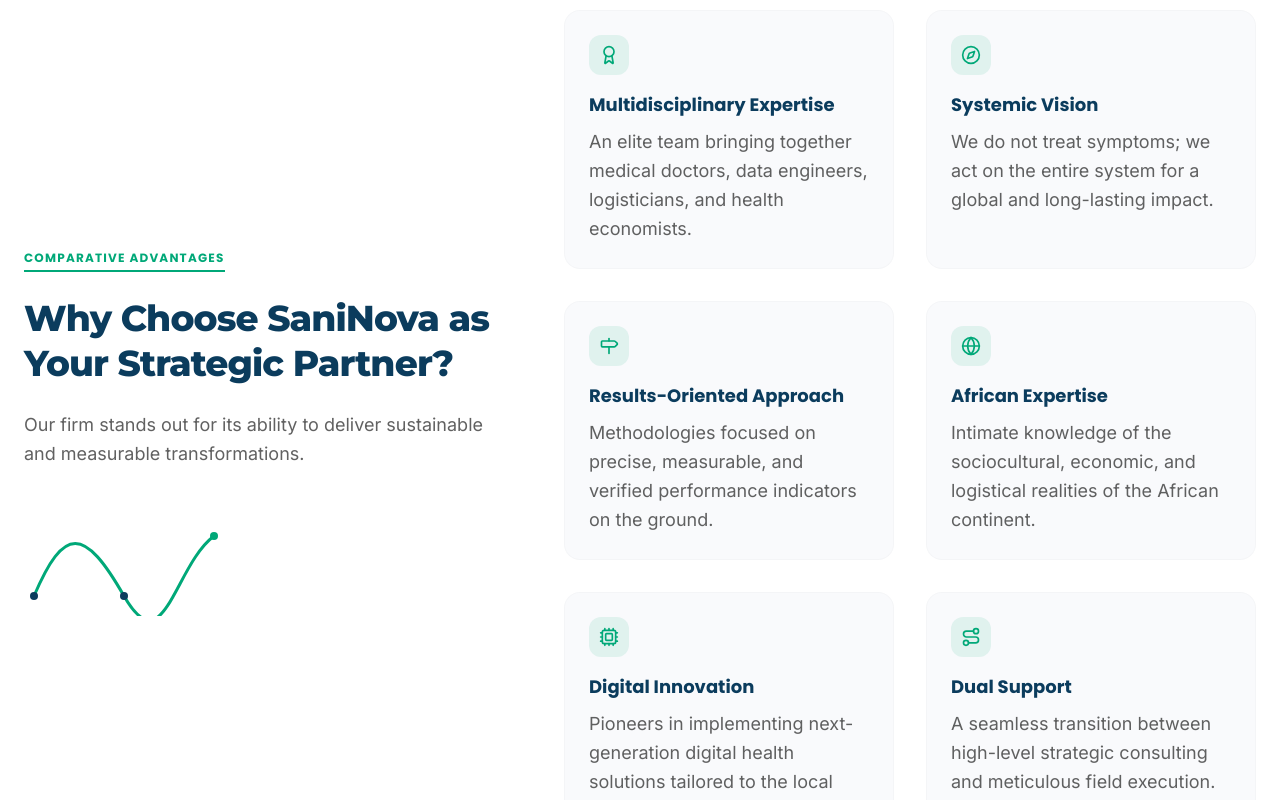
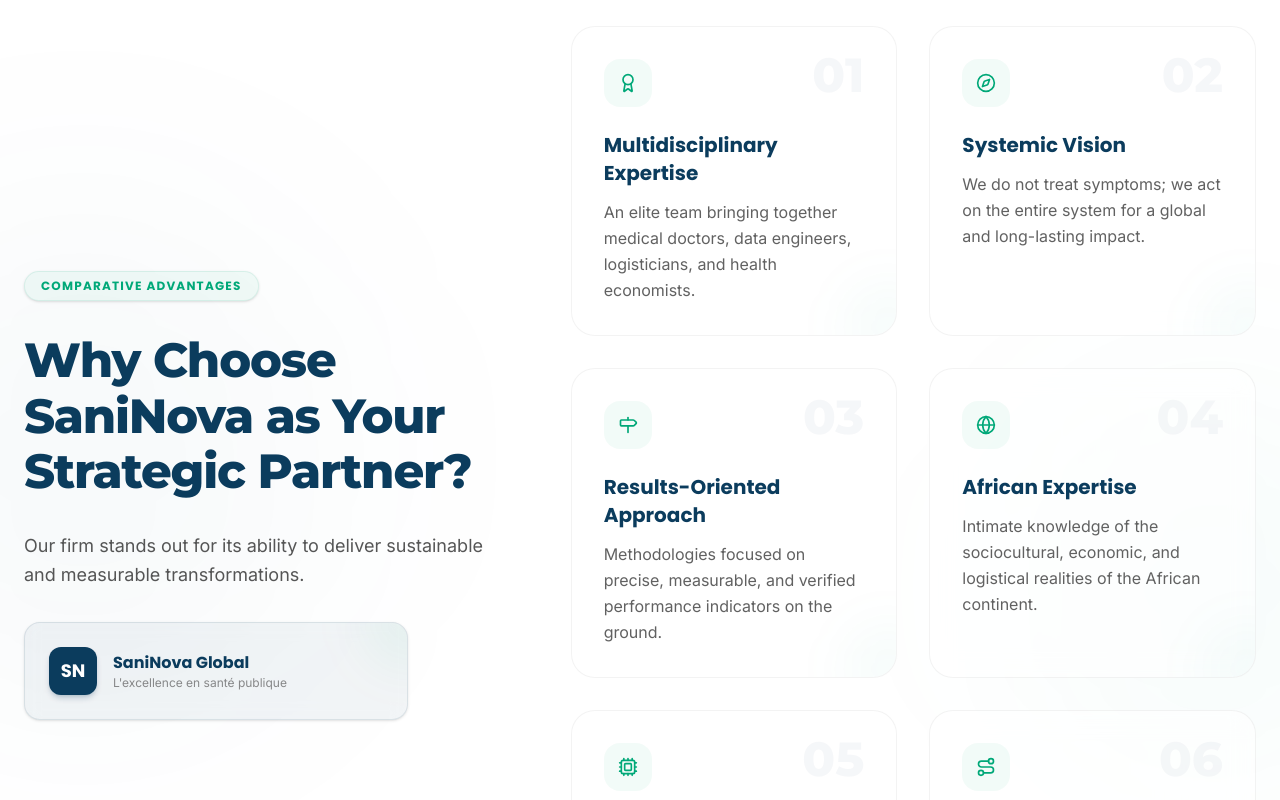
Before and after one commit to ITAINNOVATE/Saninova, a Next.js app: page / in a window 1280 px wide. Shown: the part 6680-7480 px from the top of the page. Built offline with nearby package versions, Linux system fonts and the light colour scheme; no server answers.

Commit message:
design: refonte complete et ultra-premium de la section Pourquoi nous choisir

```diff
--- a/src/components/home/Advantages.tsx
+++ b/src/components/home/Advantages.tsx
@@ -2,95 +2,131 @@
 
 import React from "react";
 import { useLanguage } from "../../context/LanguageContext";
-import { motion } from "framer-motion";
+import { motion, Variants } from "framer-motion";
 import { Award, Compass, Milestone, Globe, Cpu, Route } from "lucide-react";
 
 export const Advantages: React.FC = () => {
   const { t } = useLanguage();
 
   const advantageIcons = [
-    <Award className="w-5 h-5" />,
-    <Compass className="w-5 h-5" />,
-    <Milestone className="w-5 h-5" />,
-    <Globe className="w-5 h-5" />,
-    <Cpu className="w-5 h-5" />,
-    <Route className="w-5 h-5" />,
+    <Award className="w-5 h-5 transition-transform duration-300 group-hover:scale-110" />,
+    <Compass className="w-5 h-5 transition-transform duration-300 group-hover:scale-110" />,
+    <Milestone className="w-5 h-5 transition-transform duration-300 group-hover:scale-110" />,
+    <Globe className="w-5 h-5 transition-transform duration-300 group-hover:scale-110" />,
+    <Cpu className="w-5 h-5 transition-transform duration-300 group-hover:scale-110" />,
+    <Route className="w-5 h-5 transition-transform duration-300 group-hover:scale-110" />,
   ];
 
-  const containerVariants = {
+  const containerVariants: Variants = {
     hidden: { opacity: 0 },
     visible: {
       opacity: 1,
       transition: {
-        staggerChildren: 0.1,
+        staggerChildren: 0.15,
       },
     },
   };
 
-  const itemVariants = {
-    hidden: { opacity: 0, scale: 0.95 },
+  const itemVariants: Variants = {
+    hidden: { opacity: 0, y: 30, scale: 0.98 },
+    visible: {
+      opacity: 1,
+      y: 0,
+      scale: 1,
+      transition: { duration: 0.6, ease: "easeOut" },
+    },
+  };
+
+  const badgeVariants: Variants = {
+    hidden: { opacity: 0, scale: 0.9 },
     visible: {
       opacity: 1,
       scale: 1,
-      transition: { duration: 0.5 },
+      transition: { duration: 0.5, ease: "easeOut" },
     },
   };
 
   return (
-    <section className="py-24 bg-white overflow-hidden">
-      <div className="max-w-7xl mx-auto px-6">
-        <div className="grid grid-cols-1 lg:grid-cols-12 gap-16 items-center">
+    <section className="py-28 bg-white relative overflow-hidden">
+      {/* Premium Ambient Background Blobs */}
+      <div className="absolute top-1/4 left-0 w-[500px] h-[500px] bg-primary/3 rounded-full filter blur-[120px] pointer-events-none -translate-x-1/3" />
+      <div className="absolute bottom-1/4 right-0 w-[400px] h-[400px] bg-accent/3 rounded-full filter blur-[100px] pointer-events-none translate-x-1/3" />
 
-          {/* Left Side: Editorial introduction (asymmetrical span 5) */}
-          <div className="lg:col-span-5 space-y-6">
-            <span className="inline-block font-poppins text-xs font-bold text-accent tracking-widest uppercase border-b-2 border-accent pb-1">
+      <div className="max-w-7xl mx-auto px-6 relative z-10">
+        <div className="grid grid-cols-1 lg:grid-cols-12 gap-16 lg:gap-20 items-center">
+
+          {/* Left Side: Editorial introduction with glass trust badge */}
+          <div className="lg:col-span-5 space-y-8 flex flex-col items-center lg:items-start text-center lg:text-left">
+            <motion.span
+              variants={badgeVariants}
+              initial="hidden"
+              whileInView="visible"
+              viewport={{ once: true }}
+              className="inline-block px-4 py-1.5 bg-accent/5 text-accent font-poppins text-xs font-bold tracking-widest uppercase rounded-full border border-accent/10 shadow-sm"
+            >
               {t.advantages.tag}
-            </span>
-            <h2 className="font-montserrat text-3xl sm:text-4xl font-extrabold text-primary tracking-tight leading-tight">
+            </motion.span>
+
+            <h2 className="font-montserrat text-3xl sm:text-4xl md:text-5xl font-extrabold text-primary tracking-tight leading-[1.15] max-w-md">
               {t.advantages.title}
             </h2>
-            <p className="font-inter text-lg text-dark/70 leading-relaxed">
+
+            <p className="font-inter text-lg text-dark/75 leading-relaxed max-w-lg">
               {t.advantages.subtitle}
             </p>
 
-            {/* Decorative minimalist graphic element */}
-            <div className="pt-6 hidden lg:block">
-              <svg width="200" height="100" viewBox="0 0 200 100" fill="none">
-                <path d="M10 80 C 40 10, 60 10, 100 80 S 150 50, 190 20" stroke="#00A878" strokeWidth="3" strokeLinecap="round" />
-                <circle cx="10" cy="80" r="4" fill="#0B3C5D" />
-                <circle cx="100" cy="80" r="4" fill="#0B3C5D" />
-                <circle cx="190" cy="20" r="4" fill="#00A878" />
-              </svg>
+            {/* Custom Interactive Trust Card overlay instead of basic SVG */}
+            <div className="relative w-full max-w-sm bg-primary/5 backdrop-blur-sm border border-primary/10 rounded-2xl p-6 shadow-sm overflow-hidden group hover:shadow-md transition-all duration-300 hidden sm:block">
+              <div className="absolute top-0 right-0 w-24 h-24 bg-accent/5 rounded-full filter blur-xl -translate-y-1/2 translate-x-1/2 group-hover:scale-125 transition-transform duration-500" />
+              <div className="flex items-center space-x-4">
+                <div className="w-12 h-12 rounded-xl bg-primary text-white flex items-center justify-center font-poppins font-bold text-lg shadow-md shadow-primary/20">
+                  SN
+                </div>
+                <div>
+                  <h4 className="font-poppins font-bold text-primary text-base">SaniNova Global</h4>
+                  <p className="font-inter text-xs text-dark/50">L'excellence en santé publique</p>
+                </div>
+              </div>
             </div>
           </div>
 
-          {/* Right Side: Comparative Points Grid (asymmetrical span 7) */}
-          <div className="lg:col-span-7">
+          {/* Right Side: Comparative Points Grid with Glassmorphic Luxury Cards */}
+          <div className="lg:col-span-7 w-full">
             <motion.div
               variants={containerVariants}
               initial="hidden"
               whileInView="visible"
               viewport={{ once: true, margin: "-100px" }}
-              className="grid grid-cols-1 sm:grid-cols-2 gap-8"
+              className="grid grid-cols-1 sm:grid-cols-2 gap-6 sm:gap-8"
             >
               {t.advantages.points.map((pt, index) => (
                 <motion.div
                   key={index}
                   variants={itemVariants}
-                  className="bg-light/60 p-6 rounded-2xl border border-dark/2 hover:border-primary/10 hover:bg-white hover:shadow-xl hover:shadow-primary/5 transition-all duration-300 group"
+                  className="bg-white/60 backdrop-blur-md p-8 rounded-3xl border border-dark/5 hover:border-accent/20 hover:bg-white hover:scale-[1.03] hover:shadow-2xl hover:shadow-primary/5 transition-all duration-300 relative overflow-hidden group flex flex-col justify-between h-full"
                 >
-                  {/* Small round icon with background flash */}
-                  <div className="w-10 h-10 rounded-xl bg-accent/10 text-accent flex items-center justify-center mb-4 group-hover:bg-accent group-hover:text-white transition-colors duration-300">
+                  {/* Luxury Background Glow per card on hover */}
+                  <div className="absolute -bottom-10 -right-10 w-24 h-24 bg-accent/3 rounded-full filter blur-xl group-hover:bg-accent/8 group-hover:scale-150 transition-all duration-500" />
+
+                  {/* Large semi-transparent numbers for rich structure */}
+                  <span className="absolute top-6 right-8 font-montserrat text-5xl font-extrabold text-primary/4 select-none group-hover:text-accent/8 group-hover:scale-105 transition-all duration-500">
+                    {`0${index + 1}`}
+                  </span>
+
+                  <div>
+                    {/* Rounded Icon container with soft accent gradient */}
+                    <div className="w-12 h-12 rounded-2xl bg-accent/5 text-accent flex items-center justify-center mb-6 group-hover:bg-accent group-hover:text-white group-hover:-translate-y-1 group-hover:shadow-lg group-hover:shadow-accent/20 transition-all duration-300">
                       {advantageIcons[index]}
                     </div>
 
-                  <div className="space-y-2">
-                    <h3 className="font-poppins text-lg font-bold text-primary group-hover:text-primary transition-colors">
+                    <div className="space-y-3">
+                      <h3 className="font-poppins text-lg sm:text-xl font-bold text-primary group-hover:text-accent transition-colors duration-300">
                         {pt.title}
                       </h3>
-                    <p className="font-inter text-base sm:text-lg text-dark/70 leading-relaxed">
+                      <p className="font-inter text-sm sm:text-base text-dark/70 leading-relaxed max-w-[280px]">
                         {pt.desc}
                       </p>
+                    </div>
                   </div>
                 </motion.div>
               ))}
@@ -102,4 +138,5 @@ export const Advantages: React.FC = () => {
     </section>
   );
 };
+
 export default Advantages;
```
Lines whose indentation alone changed are shown as unchanged.
